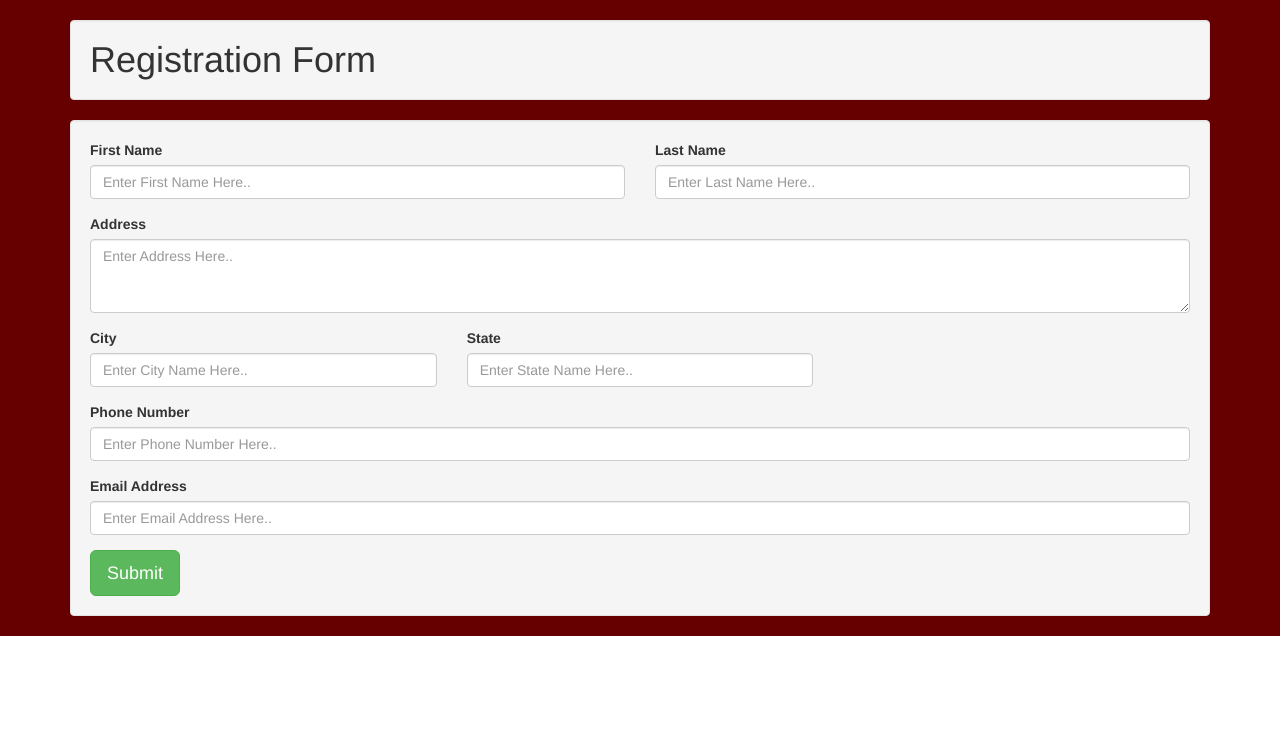
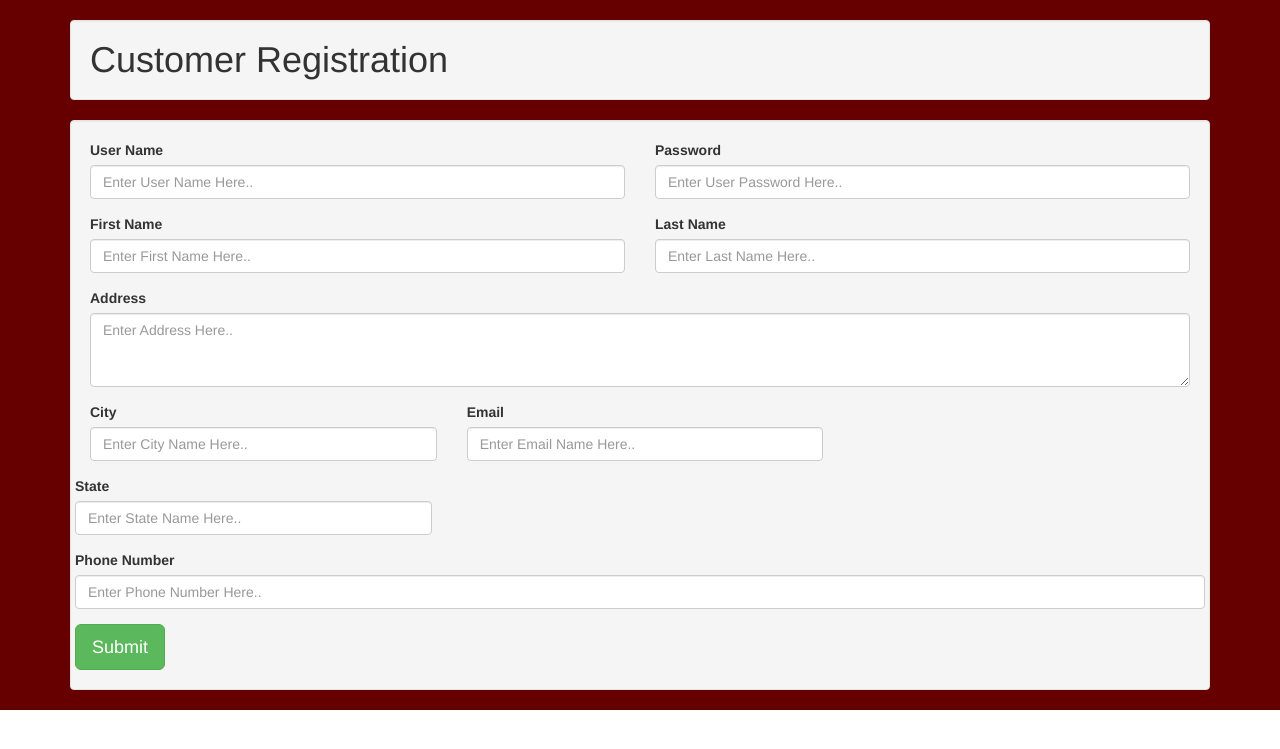
Before and after one commit to yilmazalican/KolaySiparis, a Django app: page /register in a window 1280 px wide. Shown: the top 749 px of the page. Run offline with Django 3.2, Linux system fonts and the light colour scheme; some libraries are stand-ins or nearby versions.

Commit message:
added login feature and register feature

```diff
--- a/KolaySiparis/urls.py
+++ b/KolaySiparis/urls.py
@@ -18,10 +18,13 @@ from django.conf.urls import url
 from django.contrib import admin
 from KolaySiparisApp.views import home
 from KolaySiparisApp.views import register
+from KolaySiparisApp.views import login_view
+
 
 
 urlpatterns = [
     url(r'^admin/', admin.site.urls),
     url(r'^$', home),
     url(r'^register', register),
+    url(r'^login', login_view),
 ]
--- a/KolaySiparisApp/forms.py
+++ b/KolaySiparisApp/forms.py
@@ -1,12 +1,12 @@
 from django import forms
 
 class RegisterForm(forms.Form):
-    name = forms.CharField(label='Your name', max_length=100)
-    name = forms.CharField(label='Your name', max_length=100)
-    name = forms.CharField(label='Your name', max_length=100)
-    name = forms.CharField(label='Your name', max_length=100)
-    name = forms.CharField(label='Your name', max_length=100)
-    name = forms.CharField(label='Your name', max_length=100)
-    name = forms.CharField(label='Your name', max_length=100)
-    name = forms.CharField(label='Your name', max_length=100)
-    name = forms.CharField(label='Your name', max_length=100)
+    username = forms.CharField(label='Your username', max_length=100)
+    firstname = forms.CharField(label='Your name', max_length=100)
+    lastname = forms.CharField(label='Your lastname', max_length=100)
+    adress = forms.CharField(label='Your adress', max_length=100)
+    city = forms.CharField(label='Your city', max_length=100)
+    state = forms.CharField(label='Your state', max_length=100)
+    email = forms.CharField(label='Your email', max_length=100)
+    phone = forms.IntegerField(label='Your phone')
+    password = forms.CharField(label='Your psw')
--- a/KolaySiparisApp/views.py
+++ b/KolaySiparisApp/views.py
@@ -1,8 +1,83 @@
 from django.shortcuts import render
+from KolaySiparisApp.models import UserInfo
+from django.contrib.auth.models import User
+from .forms import RegisterForm
+from django.http import HttpResponseRedirect
+from django.contrib.auth import authenticate, login
+
+
 
 # Create your views here.
 def home(request):
      return render(request, 'home.html')
 
+
+
+
+
+
+
+
+
+
 def register(request):
-     return render(request,'register.html')
+      # if this is a POST request we need to process the form data
+    if request.method == 'POST':
+        # create a form instance and populate it with data from the request:
+        form = RegisterForm(request.POST)
+
+        # check whether it's valid:
+        if form.is_valid() and len(form.cleaned_data) >=9:
+            print "burdayim"
+            print "form valid"
+            u = User.objects.create_user(username=form.cleaned_data["username"],email=form.cleaned_data["email"],password= form.cleaned_data["password"] )
+            u.is_superuser = False
+            u.last_name = form.cleaned_data["lastname"]
+            u.first_name = form.cleaned_data["firstname"]
+            u.save()
+            userinf = UserInfo()
+            userinf.user = u
+            userinf.adress = form.cleaned_data["adress"]
+            userinf.location = form.cleaned_data["city"] + "/" + form.cleaned_data["state"]
+            userinf.phone = form.cleaned_data["phone"]
+
+            userinf.save()
+            user = authenticate(username=form.cleaned_data["username"], password=form.cleaned_data["password"])
+            login(request,user)
+            return HttpResponseRedirect('/login/')
+
+        else:
+            print form.errors
+            print "form valid degil"
+
+    # if a GET (or any other method) we'll create a blank form
+    else:
+        print "else geldim"
+        print request.method
+        form = RegisterForm()
+
+    print "buraya geldim"
+    return render(request, 'register.html', {'form': form})
+
+
+
+
+
+
+
+
+
+
+
+
+
+
+
+
+
+
+
+
+
+def login_view(request):
+    return render(request, 'login_view.html')
--- a/static/templates/home.html
+++ b/static/templates/home.html
@@ -30,10 +30,10 @@
        <div id="navbar"  class="navbar-collapse collapse">
           <form  class="navbar-form navbar-right">
             <div class="form-group">
-              <input type="text" placeholder="Email" class="form-control">
+              <input type="text" placeholder="Email" class="form-control" name="username" id="username">
             </div>
             <div class="form-group">
-              <input type="password" placeholder="Password" class="form-control">
+              <input type="password" placeholder="Password" class="form-control" id="password" name="password" >
             </div>
             <button type="submit" class="btn btn-danger">Sign in</button>
           </form>
--- /dev/null
+++ b/static/templates/login_view.html
@@ -0,0 +1 @@
+<h1>{{request.user}}</h1>
--- a/static/templates/register.html
+++ b/static/templates/register.html
@@ -11,15 +11,32 @@
 {% load static from staticfiles%}
 <div class="row" style ='background-color: #660000;'>
 <div class="container" style ='background-color: #660000;' >
-    <h1 class="well">Registration Form</h1>
+    <h1 class="well">Customer Registration</h1>
 	<div class="col-lg-12 well">
 	<div class="row" >
-				<form action="" method="post" >
-					<div class="col-sm-12">
+				<form action="" method="POST" >
+          {% csrf_token %}
+          <div class="col-sm-12">
 						<div class="row">
-							<div class="col-sm-6 form-group">
+
+
+              <div class="col-sm-6 form-group">
+                <label>User Name</label>
+                <input type="text" placeholder="Enter User Name Here.." class="form-control"   name="username" id="username" />
+              </div>
+
+              <div class="col-sm-6 form-group">
+                <label>Password</label>
+                <input type="password" placeholder="Enter User Password Here.." class="form-control"   name="password" id="password" />
+              </div>
+
+
+
+
+              <div class="col-sm-6 form-group">
+
 								<label>First Name</label>
-								<input type="text" placeholder="Enter First Name Here.." class="form-control" name="name" id="name">
+								<input type="text" placeholder="Enter First Name Here.." class="form-control" name="firstname" id="firstname">
 							</div>
 							<div class="col-sm-6 form-group">
 								<label>Last Name</label>
@@ -35,23 +52,26 @@
 								<label>City</label>
 								<input type="text" placeholder="Enter City Name Here.." class="form-control"  name="city" id="city" />
 							</div>
+              <div class="row">
+  							<div class="col-sm-4 form-group">
+  								<label>Email</label>
+  								<input type="text" placeholder="Enter Email Name Here.." class="form-control"  name="email" id="email" />
+  							</div>
 							<div class="col-sm-4 form-group">
 								<label>State</label>
 								<input type="text" placeholder="Enter State Name Here.." class="form-control"   name="state" id="state" />
 							</div>
 
+
 						</div>
 
 					<div class="form-group">
 						<label>Phone Number</label>
-						<input type="text" placeholder="Enter Phone Number Here.." class="form-control">
-					</div>
-					<div class="form-group">
-						<label>Email Address</label>
-						<input type="text" placeholder="Enter Email Address Here.." class="form-control">
+						<input type="text" placeholder="Enter Phone Number Here.." class="form-control" name="phone", id="phone"/>
 					</div>
 
-					<button type="submit" class="btn btn-lg btn-success">Submit</button>
+
+					<input type="submit"  class="btn btn-lg btn-success"></input>
 					</div>
 				</form>
 				</div>
```
Also changed, not shown: 3 other files.
